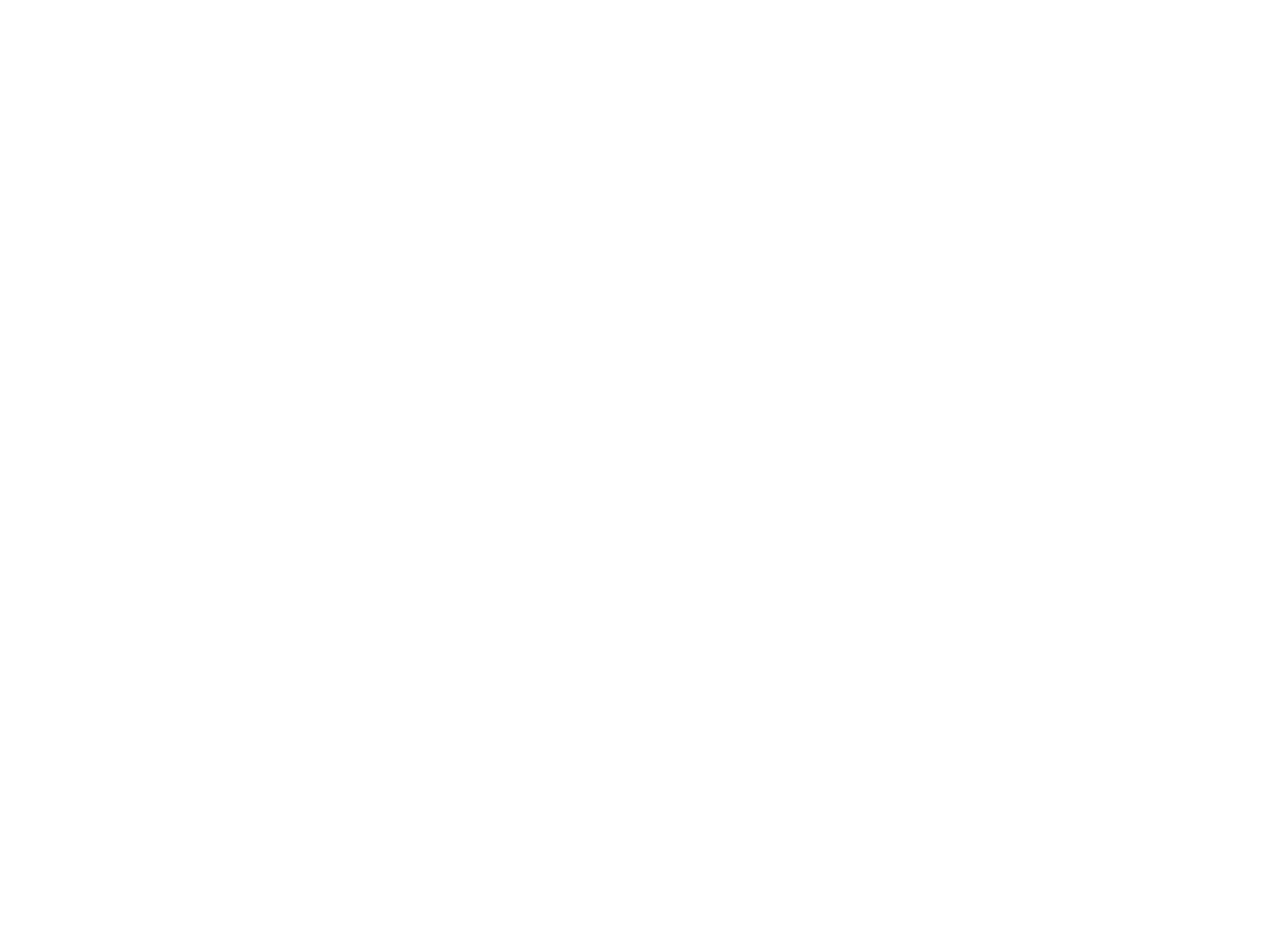
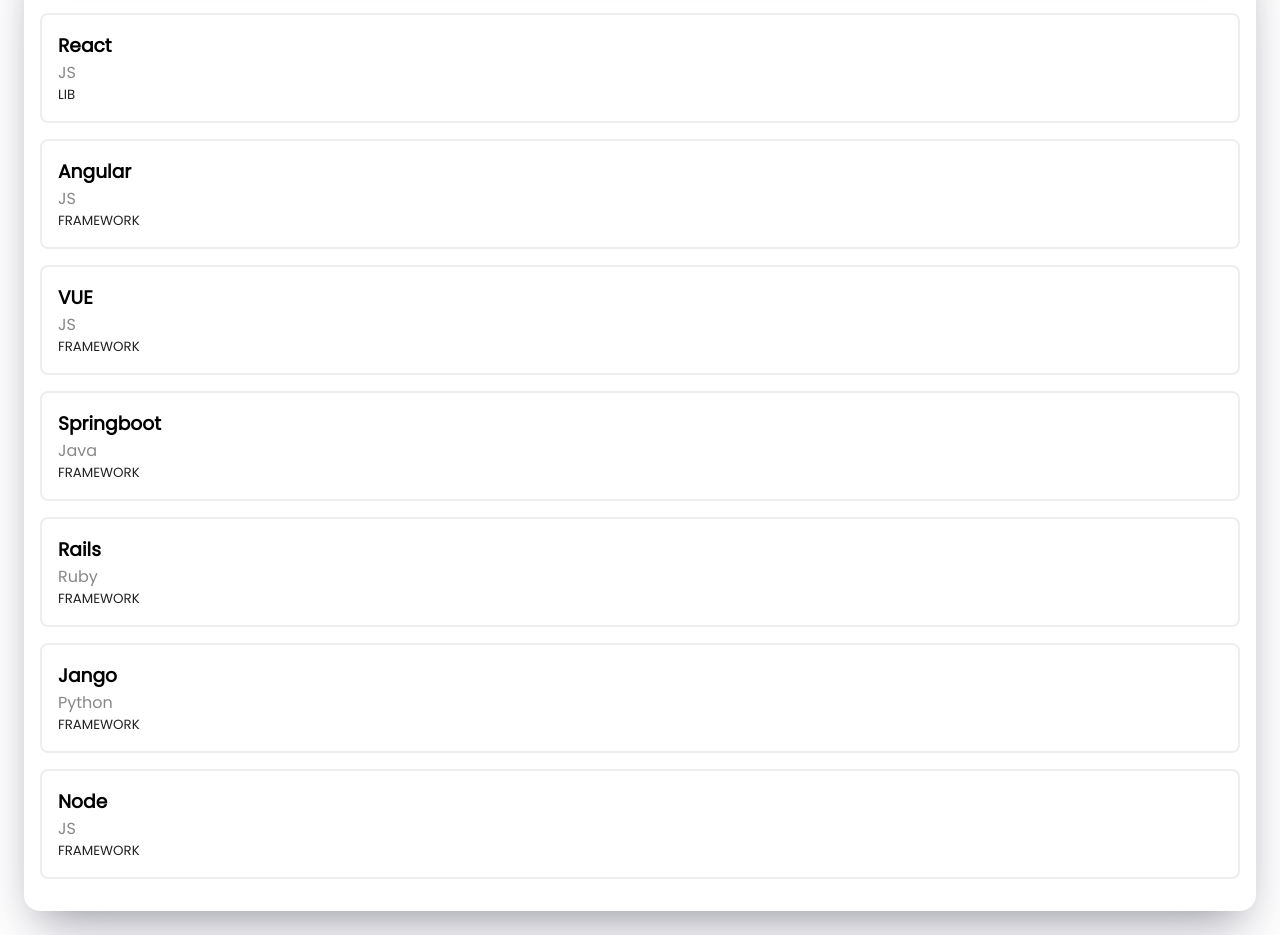
Before and after one commit to ElioNeto/auto-layout, an Angular app: page / in a window 1280 px wide. Shown: the part 1000-1935 px from the top of the page. Before the commit the page ends 800 px from the top, so only its background shows below. Built offline with nearby package versions, Linux system fonts and the light colour scheme.

Commit message:
more data and more styling

```diff
--- a/src/app/core/core.component.ts
+++ b/src/app/core/core.component.ts
@@ -58,11 +58,78 @@ export class CoreComponent implements OnInit {
             id: "section002",
             title: "Linguagens Cola",
             description: null,
+            items: [
+              {
+                id: "content006",
+                label: "Python",
+                value: "interpretada",
+                kind: "text",
+                metadado: null,
+              },
+            ],
           },
           {
             id: "section003",
             title: "Frameworks e Libs",
             description: null,
+            items: [
+              {
+                id: "content007",
+                label: "React",
+                value: "JS",
+                subtext: "lib",
+                kind: "text",
+                metadado: null,
+              },
+              {
+                id: "content008",
+                label: "Angular",
+                value: "JS",
+                kind: "text",
+                subtext: "framework",
+                metadado: null,
+              },
+              {
+                id: "content009",
+                label: "VUE",
+                value: "JS",
+                kind: "text",
+                subtext: "framework",
+                metadado: null,
+              },
+              {
+                id: "content010",
+                label: "Springboot",
+                value: "Java",
+                kind: "text",
+                subtext: "framework",
+                metadado: null,
+              },
+              {
+                id: "content011",
+                label: "Rails",
+                value: "Ruby",
+                kind: "text",
+                subtext: "framework",
+                metadado: null,
+              },
+              {
+                id: "content012",
+                label: "Jango",
+                value: "Python",
+                kind: "text",
+                subtext: "framework",
+                metadado: null,
+              },
+              {
+                id: "content013",
+                label: "Node",
+                value: "JS",
+                kind: "text",
+                subtext: "framework",
+                metadado: null,
+              },
+            ],
           },
         ],
       },
--- a/src/app/shared/components/orchestrator/orchestrator.component.css
+++ b/src/app/shared/components/orchestrator/orchestrator.component.css
@@ -2,6 +2,9 @@
   display: flex;
   flex-direction: column;
   margin-bottom: 16px;
+  border: 2px solid #eee;
+  padding: 16px;
+  border-radius: 8px;
 }
 .text-container > span:first-child {
   font-weight: 900;
@@ -9,6 +12,12 @@
 }
 .text-container > span:nth-child(2) {
   font-weight: 100;
-  color: #cececf;
+  color: #888;
   font-size: 12pt;
 }
+.text-container > span:nth-child(3) {
+  font-weight: 300;
+  color: #222;
+  font-size: 10pt;
+  text-transform: uppercase;
+}
--- a/src/app/shared/components/orchestrator/orchestrator.component.html
+++ b/src/app/shared/components/orchestrator/orchestrator.component.html
@@ -3,6 +3,7 @@
     <div class="text-container" [id]="item.id">
       <span>{{ item.label }}</span>
       <span>{{ item.value }}</span>
+      <span *ngIf="item.subtext">{{ item.subtext }}</span>
     </div>
   </div>
   <div *ngIf="item.kind === 'date'">
```
